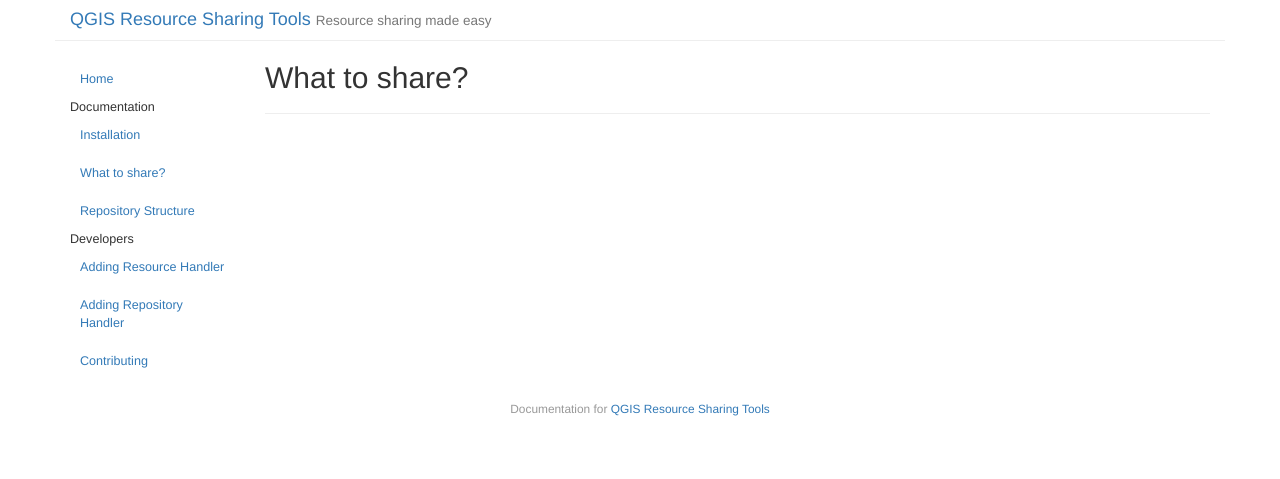
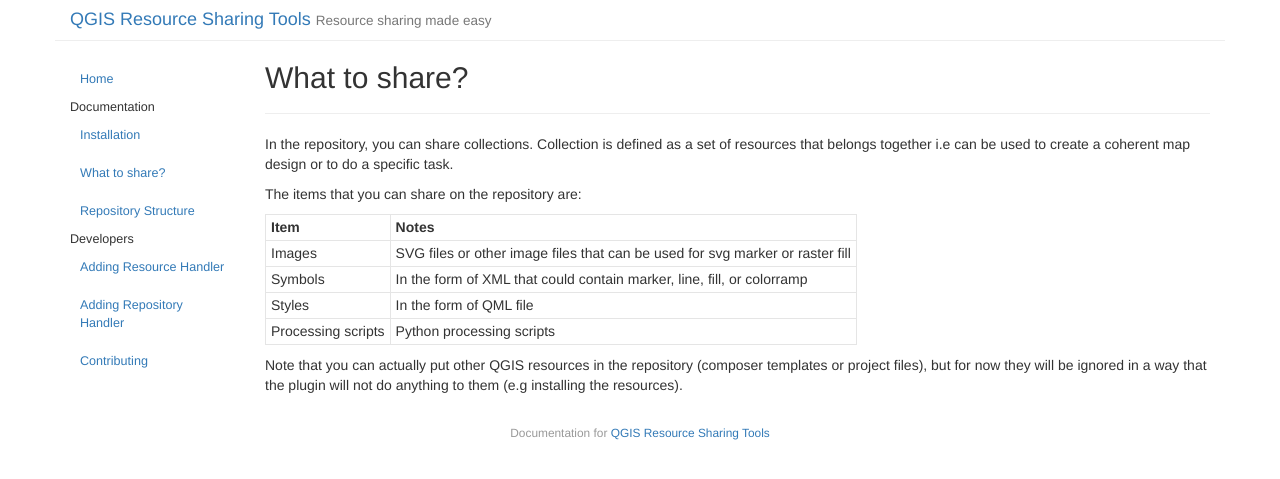
Before and after one commit to QGIS-Contribution/QGIS-ResourceSharing, a Jekyll site: the page built from _posts/2016-07-22-what-to-share.md, in a window 1280 px wide. Shown: the top 479 px of the page. Built offline with Jekyll 4.4.1, drawn with Linux system fonts in a browser that asks for light colours.

Commit message:
Update what to share.

```diff
--- a/_posts/2016-07-22-what-to-share.md
+++ b/_posts/2016-07-22-what-to-share.md
@@ -5,3 +5,20 @@
 date: 2016-07-22 17:06:34
 order: 2
 ---
+
+In the repository, you can share collections. Collection is defined as a set
+of resources that belongs together i.e can be used to create a coherent map
+design or to do a specific task.
+
+The items that you can share on the repository are:
+
+Item | Notes
+--- | ---
+Images | SVG files or other image files that can be used for svg marker or raster fill
+Symbols | In the form of XML that could contain marker, line, fill, or colorramp
+Styles | In the form of QML file
+Processing scripts | Python processing scripts
+
+Note that you can actually put other QGIS resources in the repository
+(composer templates or project files), but for now they will be ignored in a
+way that the plugin will not do anything to them (e.g installing the resources).
```
